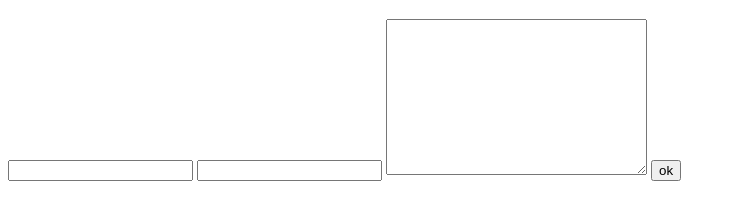
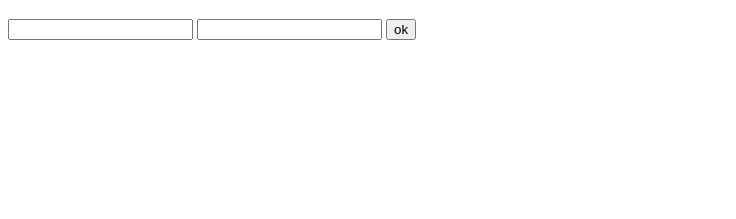
Before and after one commit to riotosib/git-project, a plain HTML site: page index.html in a window 1280 px wide. Shown: the part 61-280 px from the top of the page, without its empty margins (0-736 px from the left). Drawn offline with Linux system fonts and the light colour scheme.

Commit message:
добавлено поле Текстариа (reverted from commit 8a375919e5cc77512a938e3928db74f181e2c345)

```diff
--- a/index.html
+++ b/index.html
@@ -9,7 +9,6 @@
  	<form action="">
 	 	<input type="text" text="">
 	 	<input type="text" text="">
-	 	<textarea  id="" cols="30" rows="10"></textarea>
 	 	<button type="submit" >ok</button>
  	</form>
 
```
